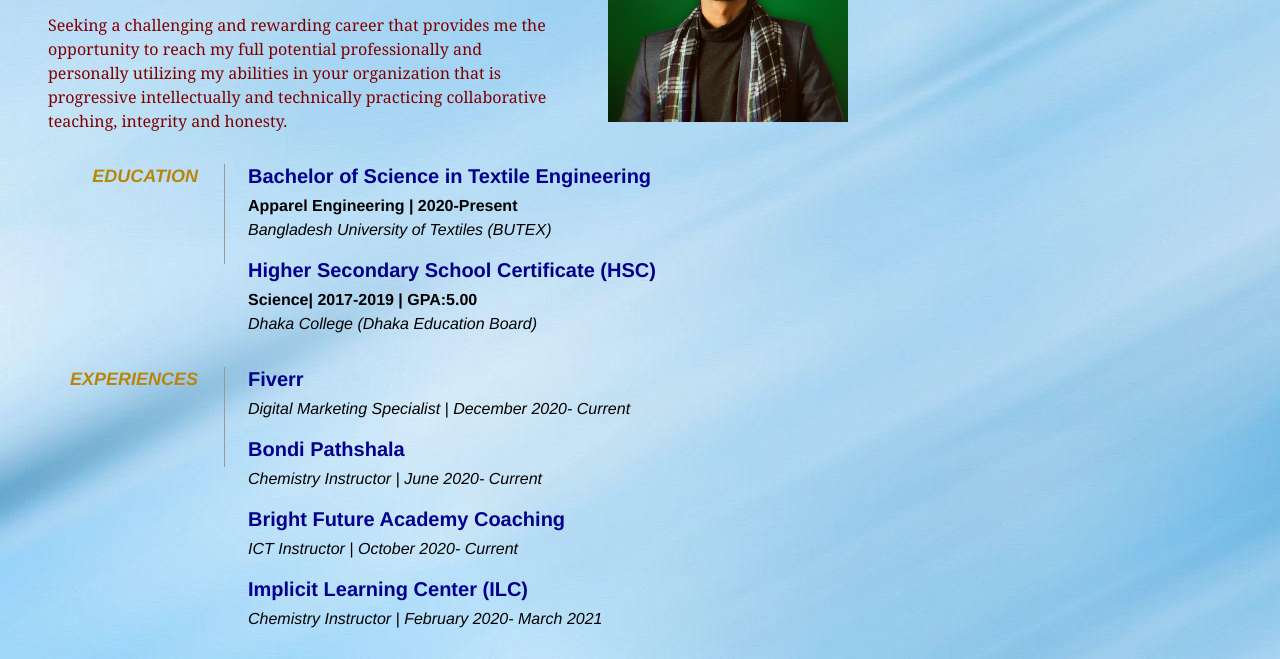
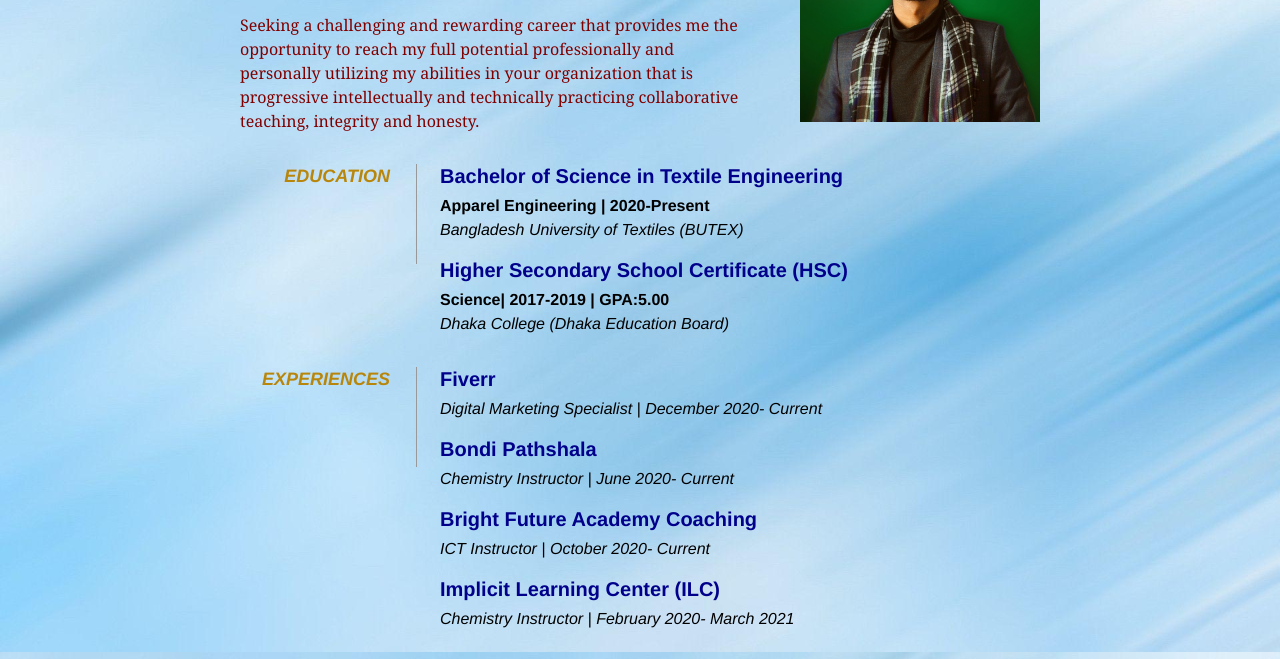
Before and after one commit to maahmudul/resume, a plain HTML site: page index.html in a window 1280 px wide. Shown: the part 148-807 px from the top of the page. Drawn offline with Linux system fonts and the light colour scheme.

Commit message:
Update style.css

```diff
--- a/style.css
+++ b/style.css
@@ -1,5 +1,6 @@
         * { margin: 0; padding: 0; }
-        body { font: 16px Helvetica, Sans-Serif; line-height: 24px; background: url(images/bg.jpg) no-repeat; background-attachment:fixed; width: 70%; height: 100%}
+        body { font: 16px Helvetica, Sans-Serif; line-height: 24px; background: url(images/bg.jpg) no-repeat top center /
+70% 100%; background-attachment:fixed;}
         .clear { clear: both; }
 
         #page-wrap { width: 800px; margin: 40px auto 60px; }
```
